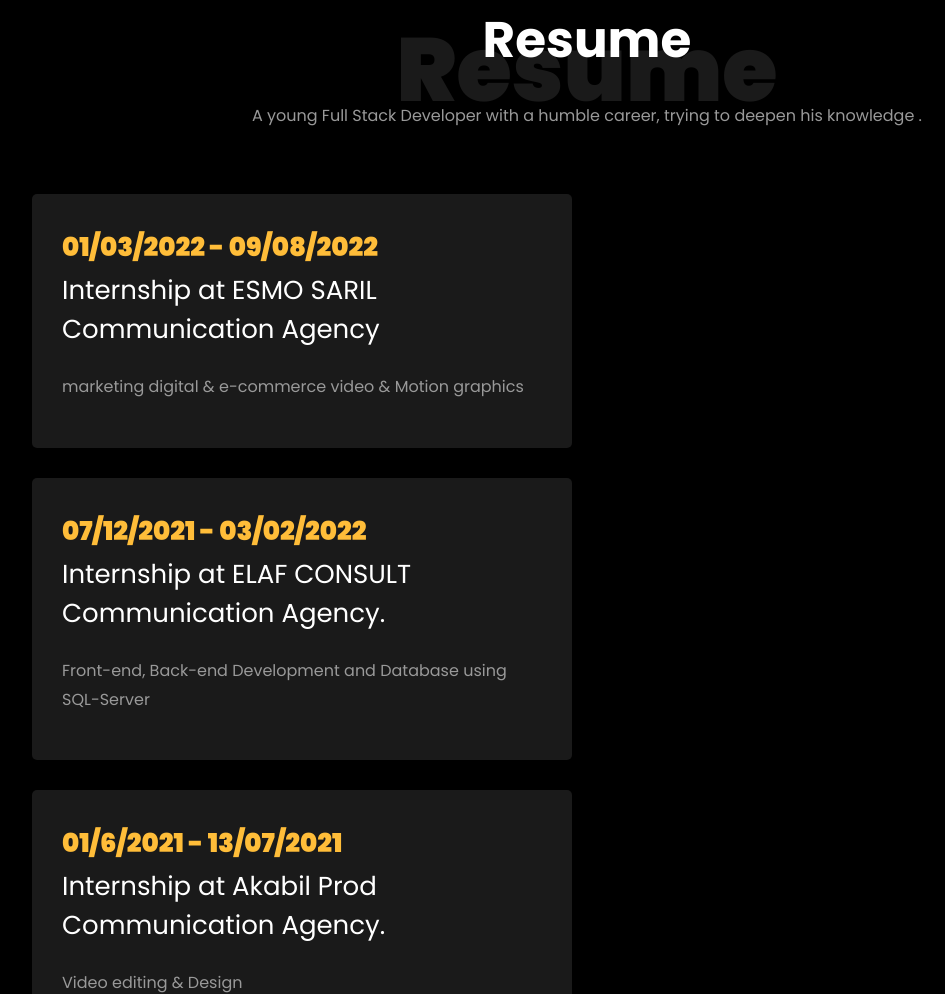
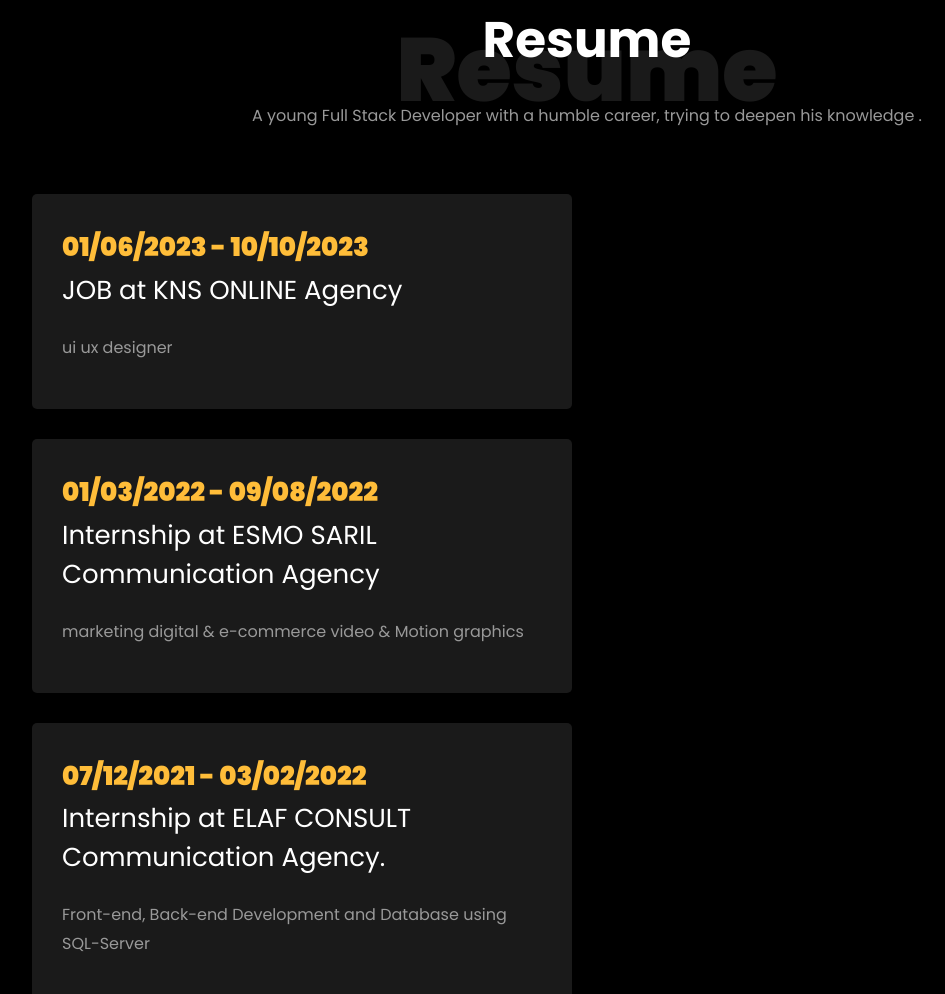
Before and after one commit to Yassin-hb/PorFol, a plain HTML site: page index.html in a window 1280 px wide. Shown: the part 1580-2574 px from the top of the page, without its empty margins (53-998 px from the left). Drawn offline with Linux system fonts and the light colour scheme; files whose address does not match are found by name; a web font is replaced by a local one.

Commit message:
the new edit

```diff
--- a/index.html
+++ b/index.html
@@ -140,6 +140,12 @@
             </div>
             <div class="row">
                 <div class="col-md-6">
+                    <div class="resume-wrap ftco-animate">
+                        <span class="date">01/06/2023 - 10/10/2023</span>
+                        <h2>JOB at KNS ONLINE Agency</h2>
+                        <span class="position">  </span>
+                        <p class="mt-4">ui ux designer  <b></b></p>
+                    </div>
                     <div class="resume-wrap ftco-animate">
                         <span class="date">01/03/2022 - 09/08/2022</span>
                         <h2>Internship at ESMO SARIL  Communication Agency</h2>
```
